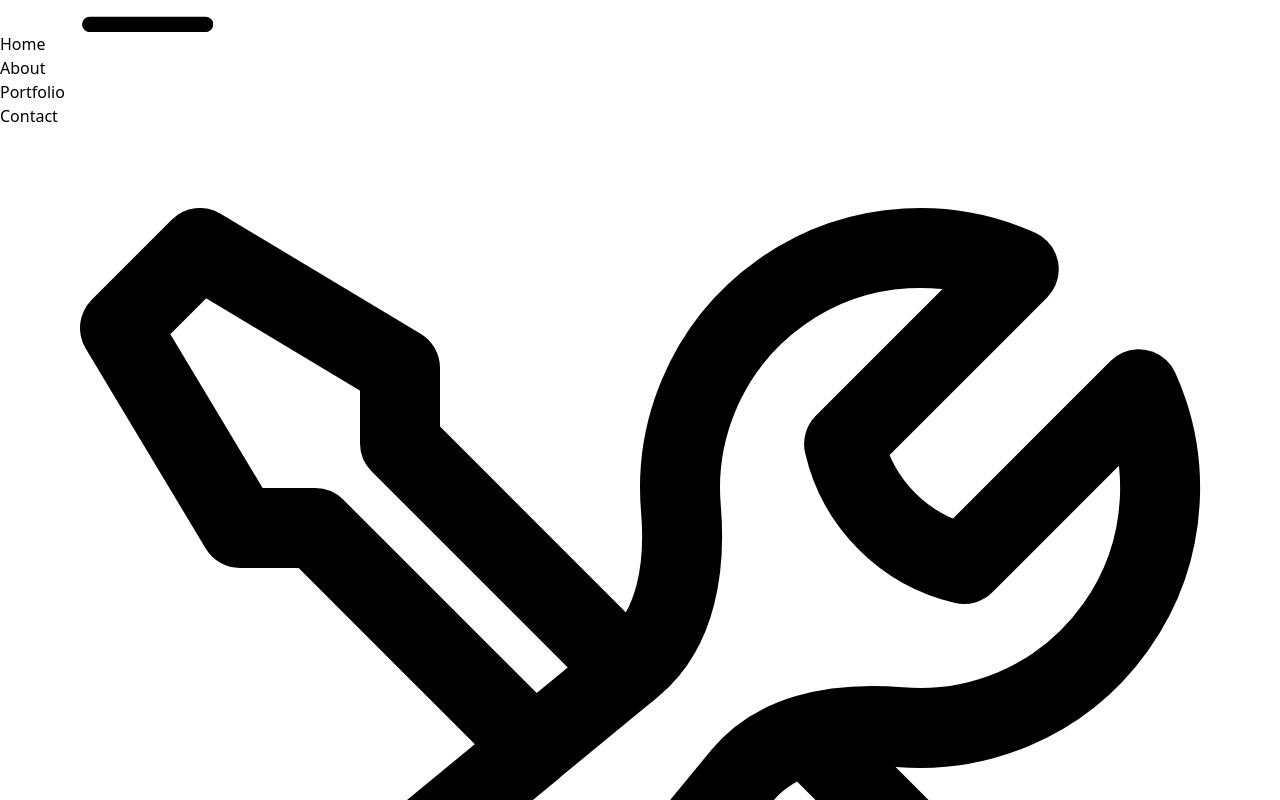
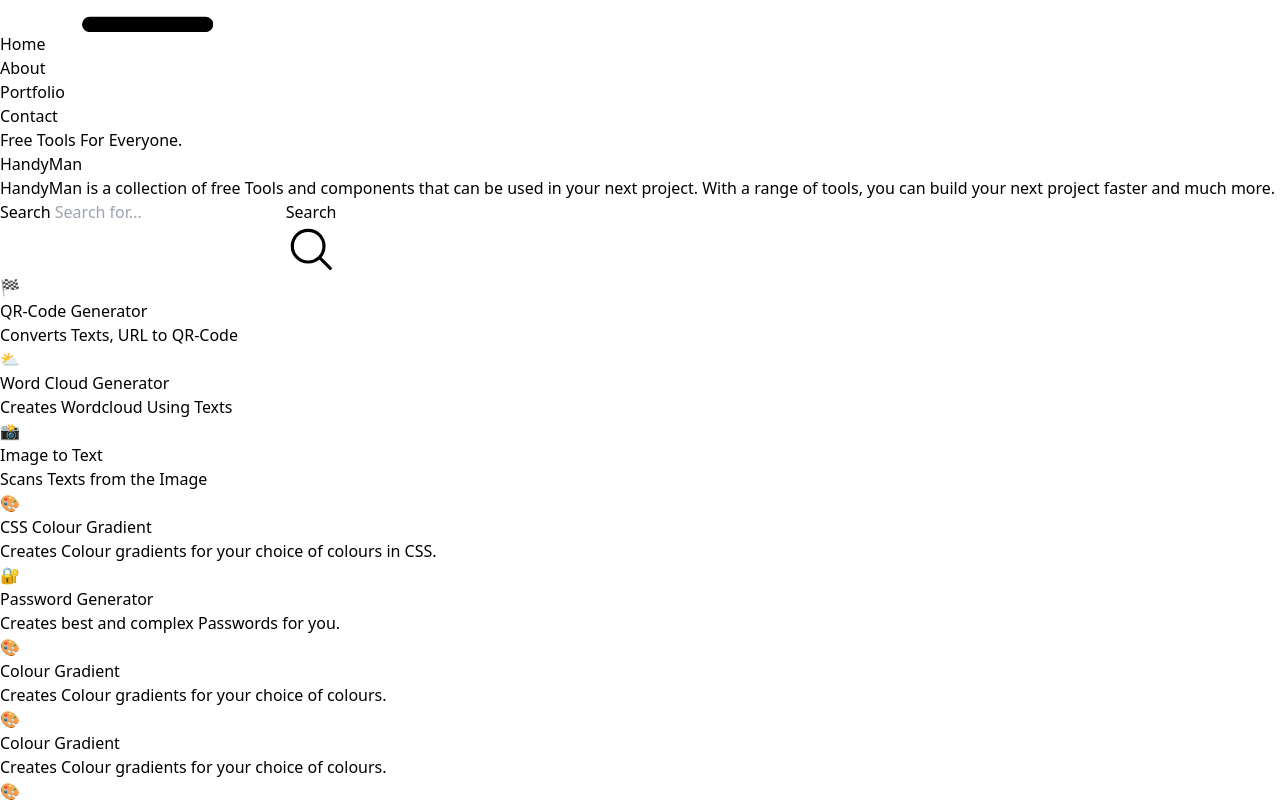
Before and after one commit to JoelMathewJob/HandyMan, a React (Vite) app: page / in a window 1280 px wide. Shown: the part 1380-2180 px from the top of the page. Built offline with nearby package versions, Linux system fonts and the light colour scheme.

Commit message:
back to track, no deploy by github

```diff
--- a/package.json
+++ b/package.json
@@ -1,12 +1,11 @@
 {
-    "homepage": "http://JoelMathewJob.github.io/HandyMan/",
+
     "name": "handyman",
     "private": true,
     "version": "0.0.0",
     "type": "module",
     "scripts": {
-        "predeploy": "npm run build",
-        "deploy": "gh-pages -d dist",
+
         "dev": "vite",
         "build": "vite build",
         "lint": "eslint . --ext js,jsx --report-unused-disable-directives --max-warnings 0",
--- a/src/App.jsx
+++ b/src/App.jsx
@@ -13,7 +13,7 @@ function App() {
       <Navbar />
       <Suspense fallback={<Loader />}>
         <Routes>
-          <Route key='/HandyMan' path='/HandyMan' element={<Home />} />
+          <Route key='/' path='/' element={<Home />} />
           <Route key='/about' path='/about' element={<About />} />
           {routes.map(({ path, component: Component }) => (
             <Route key={path} path={path} element={<Component />} />
--- a/vite.config.js
+++ b/vite.config.js
@@ -3,7 +3,7 @@ import react from '@vitejs/plugin-react'
 
 // https://vitejs.dev/config/
 export default defineConfig({
-  base:'/HandyMan/',
+
   plugins: [react()],
 
 })
```
